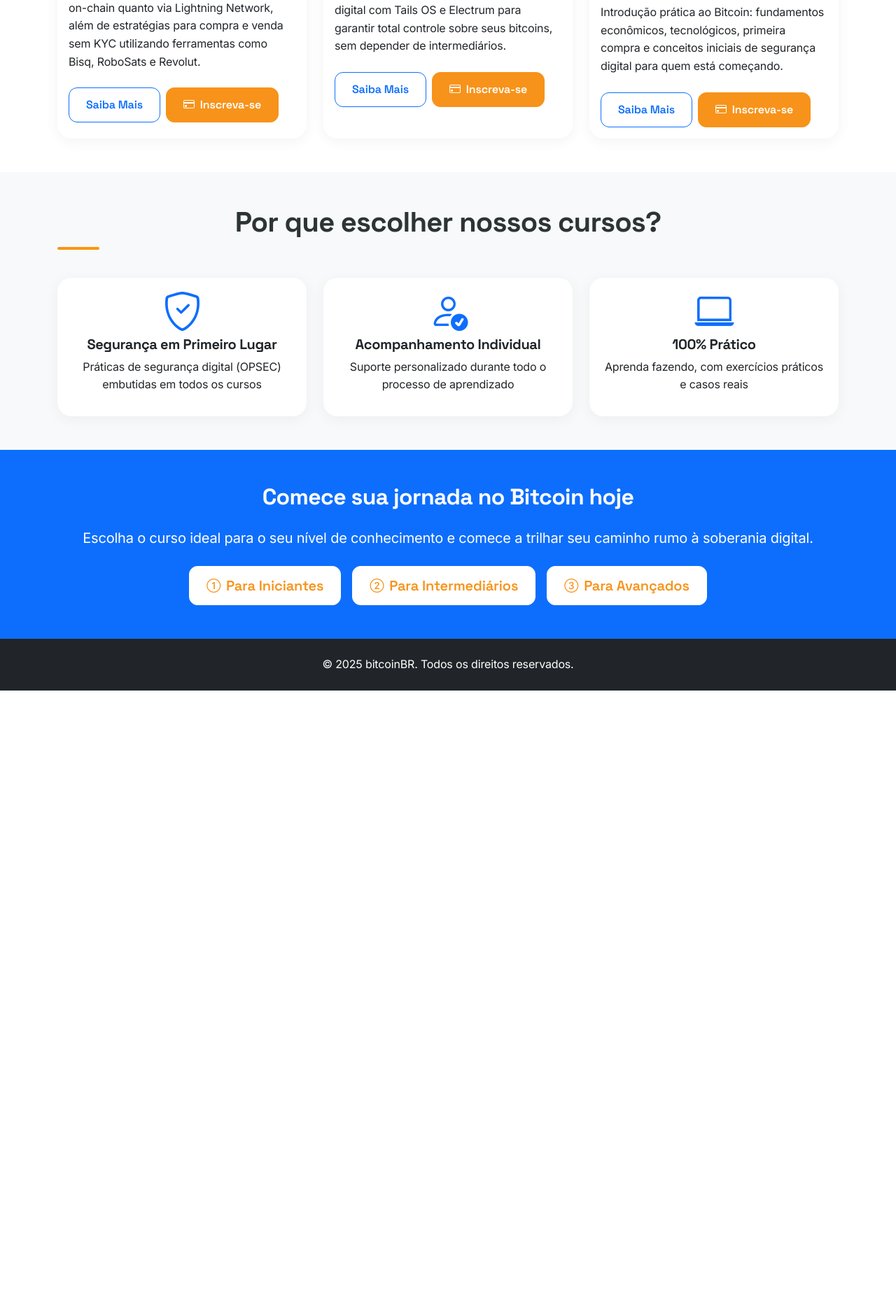
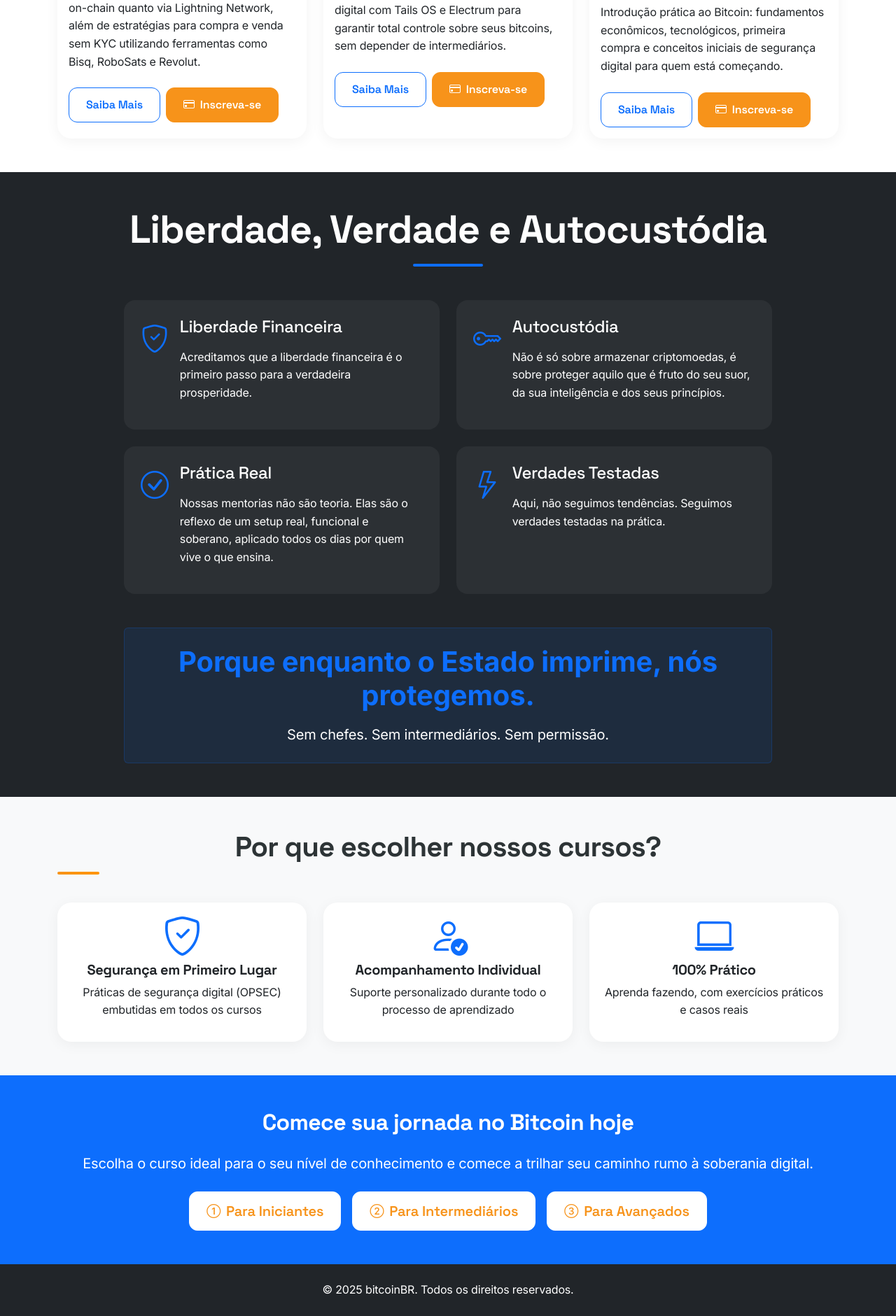
Before and after one commit to rmnobarra/bitcoinbr, a Jekyll site: the page built from index.markdown, in a window 1280 px wide. Shown: the part 893-2774 px from the top of the page at 70% size. Built offline with Jekyll 4.4.1, drawn with Linux system fonts in a browser that asks for light colours; before the commit the page ends 1880 px from its top, so only the background shows below that.

Commit message:
feature: add manifesto

```diff
--- a/index.markdown
+++ b/index.markdown
@@ -158,6 +158,97 @@ title: bitcoinBR - Cursos de Bitcoin
     </div>
 </section>
 
+<!-- Manifesto Section -->
+<section class="py-5 bg-dark text-white">
+    <div class="container">
+        <div class="row justify-content-center">
+            <div class="col-lg-10">
+                <div class="text-center mb-5">
+                    <h2 class="display-4 fw-bold mb-3">Liberdade, Verdade e Autocustódia</h2>
+                    <div class="divider mx-auto"></div>
+                </div>
+                <div class="row g-4">
+                    <div class="col-md-6">
+                        <div class="manifesto-card p-4 h-100">
+                            <div class="d-flex align-items-start mb-3">
+                                <i class="bi bi-shield-check text-primary fs-1 me-3"></i>
+                                <div>
+                                    <h3 class="h4 mb-3">Liberdade Financeira</h3>
+                                    <p class="mb-0">Acreditamos que a liberdade financeira é o primeiro passo para a verdadeira prosperidade.</p>
+                                </div>
+                            </div>
+                        </div>
+                    </div>
+                    <div class="col-md-6">
+                        <div class="manifesto-card p-4 h-100">
+                            <div class="d-flex align-items-start mb-3">
+                                <i class="bi bi-key text-primary fs-1 me-3"></i>
+                                <div>
+                                    <h3 class="h4 mb-3">Autocustódia</h3>
+                                    <p class="mb-0">Não é só sobre armazenar criptomoedas, é sobre proteger aquilo que é fruto do seu suor, da sua inteligência e dos seus princípios.</p>
+                                </div>
+                            </div>
+                        </div>
+                    </div>
+                    <div class="col-md-6">
+                        <div class="manifesto-card p-4 h-100">
+                            <div class="d-flex align-items-start mb-3">
+                                <i class="bi bi-check-circle text-primary fs-1 me-3"></i>
+                                <div>
+                                    <h3 class="h4 mb-3">Prática Real</h3>
+                                    <p class="mb-0">Nossas mentorias não são teoria. Elas são o reflexo de um setup real, funcional e soberano, aplicado todos os dias por quem vive o que ensina.</p>
+                                </div>
+                            </div>
+                        </div>
+                    </div>
+                    <div class="col-md-6">
+                        <div class="manifesto-card p-4 h-100">
+                            <div class="d-flex align-items-start mb-3">
+                                <i class="bi bi-lightning text-primary fs-1 me-3"></i>
+                                <div>
+                                    <h3 class="h4 mb-3">Verdades Testadas</h3>
+                                    <p class="mb-0">Aqui, não seguimos tendências. Seguimos verdades testadas na prática.</p>
+                                </div>
+                            </div>
+                        </div>
+                    </div>
+                </div>
+                <div class="text-center mt-5">
+                    <div class="manifesto-highlight p-4 rounded">
+                        <p class="display-6 fw-bold text-primary mb-3">Porque enquanto o Estado imprime, nós protegemos.</p>
+                        <p class="lead mb-0">Sem chefes. Sem intermediários. Sem permissão.</p>
+                    </div>
+                </div>
+            </div>
+        </div>
+    </div>
+</section>
+
+<style>
+.manifesto-card {
+    background: rgba(255, 255, 255, 0.05);
+    border-radius: 1rem;
+    transition: transform 0.3s ease, background-color 0.3s ease;
+}
+
+.manifesto-card:hover {
+    transform: translateY(-5px);
+    background: rgba(255, 255, 255, 0.1);
+}
+
+.manifesto-highlight {
+    background: rgba(var(--bs-primary-rgb), 0.1);
+    border: 1px solid rgba(var(--bs-primary-rgb), 0.2);
+}
+
+.divider {
+    width: 100px;
+    height: 4px;
+    background: var(--bs-primary);
+    border-radius: 2px;
+}
+</style>
+
 <!-- Why Choose Us Section -->
 <section class="py-5 bg-light">
     <div class="container">
```
